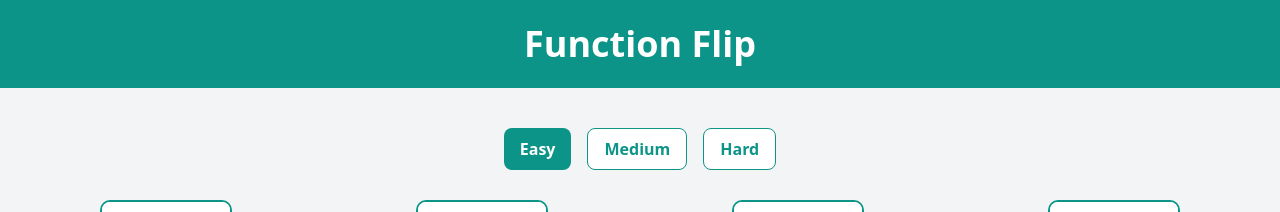
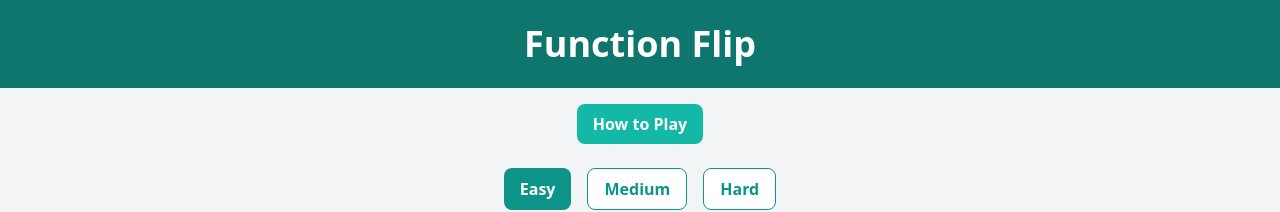
Before and after one commit to jacobkobr/calc2-card-game, a React (Vite) app: page / in a window 1280 px wide. Shown: the top 212 px of the page. Built offline with nearby package versions, Linux system fonts and the light colour scheme.

Commit message:
Added "How to Play"

```diff
--- a/src/App.jsx
+++ b/src/App.jsx
@@ -7,25 +7,47 @@ import githubLogo from './assets/githubicon.png';
 // app serves as the main component that ties everything together
 function App() {
     const [difficulty, setDifficulty] = useState('Easy'); // stores the selected difficulty level
+    const [showInstructions, setShowInstructions] = useState(false); // toggles "How to Play" visibility
 
     return (
         <div className="min-h-screen bg-gray-100 flex flex-col">
-            {/* header section with the game title */}
-            <header>
-                <h1 className="text-4xl font-bold text-center text-white">
-                    Function Flip
-                </h1>
+
+            <header className="bg-teal-700 py-6 text-white text-center">
+                <h1 className="text-4xl font-bold">Function Flip</h1>
             </header>
 
             {/* main content section containing the difficulty selector and gameboard */}
             <main className="flex-grow container mx-auto p-4">
+                {/* How to Play Button */}
+                <div className="text-center mb-4">
+                    <button
+                        onClick={() => setShowInstructions(!showInstructions)}
+                        className="bg-teal-500 hover:bg-teal-600 text-white font-semibold px-4 py-2 rounded-lg"
+                    >
+                        {showInstructions ? 'Hide Instructions' : 'How to Play'}
+                    </button>
+                </div>
+
+                {showInstructions && (
+                    <div className="bg-white text-gray-700 rounded-lg shadow-md p-4 mb-4">
+                        <h2 className="text-lg font-bold mb-2">How to Play</h2>
+                        <ul className="list-disc pl-5">
+                            <li>Match integrals with their corresponding solutions or derivatives with their matching
+                                expressions.
+                            </li>
+                            <li>Easy: Match 4 cards.</li>
+                            <li>Medium: Match 6 cards.</li>
+                            <li>Hard: Match 8 cards.</li>
+                            <li>Scores are saved in the leaderboard for future reference.</li>
+                        </ul>
+                    </div>
+                )}
 
                 <DifficultySelector difficulty={difficulty} setDifficulty={setDifficulty}/>
-
                 <GameBoard difficulty={difficulty}/>
             </main>
 
-
+            {/* leaderboard section */}
             <Leaderboard/>
 
             {/* footer section for credits */}
@@ -53,5 +75,5 @@ function App() {
     );
 }
 
-// export app as the root component of the project
+
 export default App;
```
Lines whose indentation alone changed are shown as unchanged.
